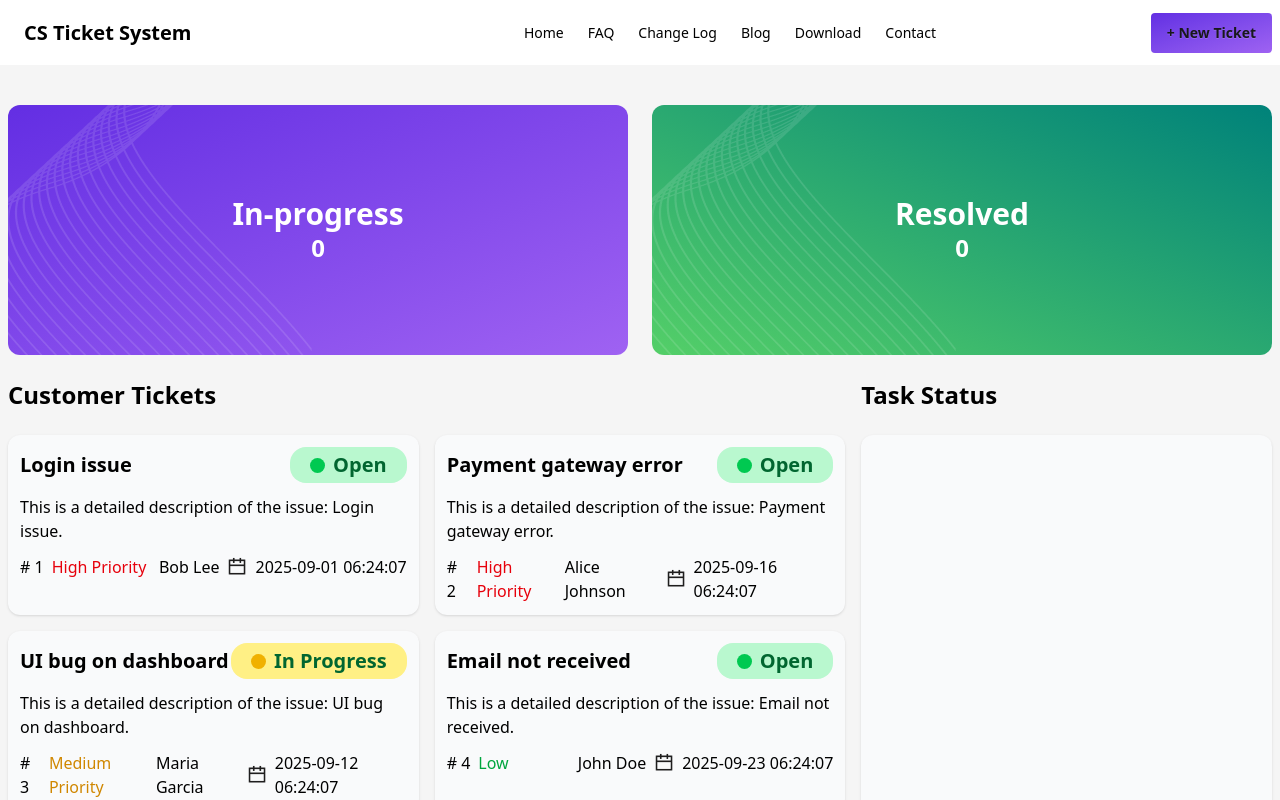
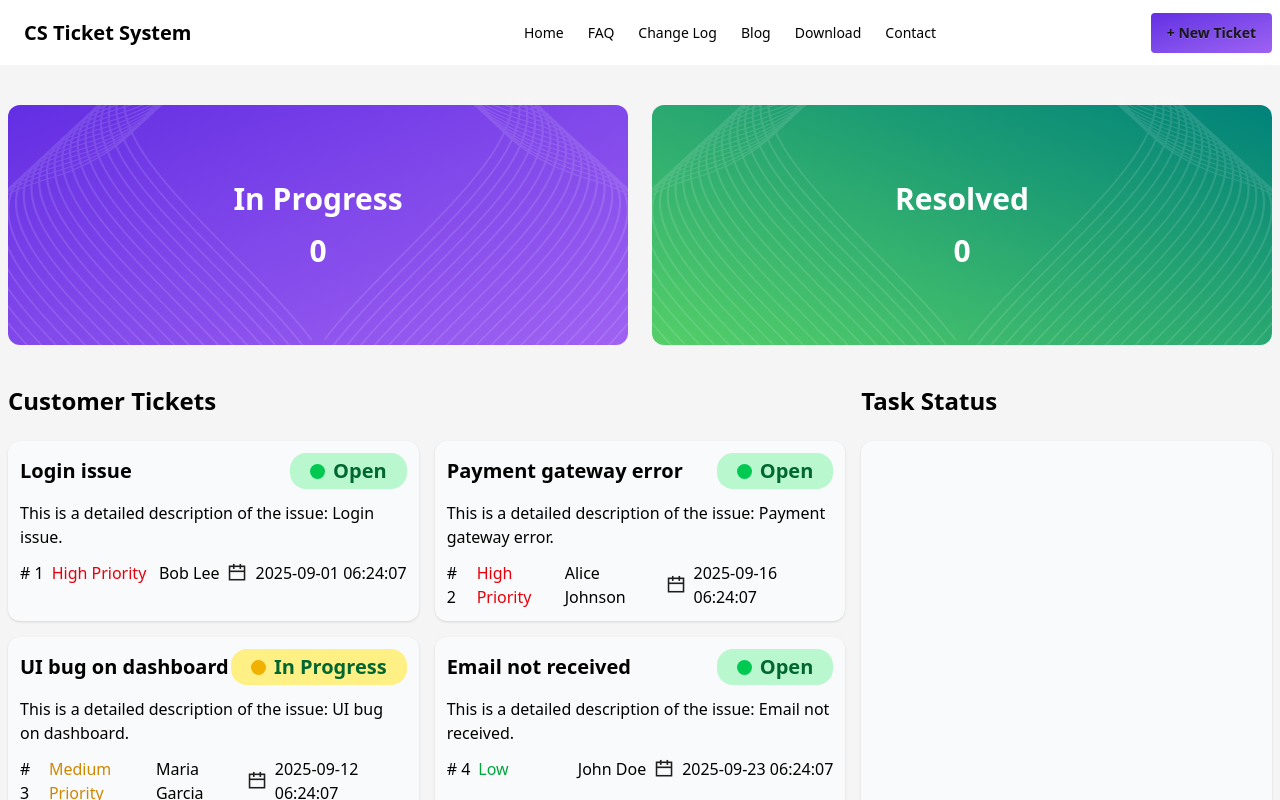
Before and after one commit to getSohelRana/customer-support-ticket, a React (Vite) app: page / in a window 1280 px wide. Shown: the top 800 px of the page. Built offline with nearby package versions, Linux system fonts and the light colour scheme.

Commit message:
customizes fallback spinner

```diff
--- a/src/App.jsx
+++ b/src/App.jsx
@@ -28,8 +28,8 @@ function App() {
       <Navar></Navar>
       <Banner progress={progress} resolved={resolved}></Banner>
       <SectionTitle></SectionTitle>
-      <Suspense fallback={<div className="flex justify-center items-center h-screen w-screen fixed top-0 left-0 bg-blue bg-opacity-10 z-50">
-        <span className="loading loading-spinner text-warning"></span>
+      <Suspense fallback={<div className="flex justify-center items-center h-screen w-screen fixed top-0 left-0 bg-white bg-opacity-10 z-50">
+        <span className="w-16 h-16 loading loading-ring text-success"></span>
       </div>}>
         <IssueCard task = {task} setTask = {setTask} ticketPromise={ticketPromise} setProgress={setProgress} ></IssueCard>
       </Suspense>
--- a/src/components/Navbar/banner/Banner.jsx
+++ b/src/components/Navbar/banner/Banner.jsx
@@ -1,36 +1,29 @@
 import React from 'react';
 import bgImg from "../../../assets/vector1.png";
-import bgImg2 from "../../../assets/vector2.png";
 
 
-const Banner = ({progress , resolved}) => {
+
+const Banner = ({ progress }) => {
   return (
-    <div className='grid grid-cols-1  sm:grid-cols-2 gap-6 mt-10 container mx-auto px-2'>
-      <div className='rounded-xl'>
-        <div
-          style={{
-            backgroundImage: `url(${bgImg}),  linear-gradient(to bottom right, #632EE3, #9F62F2)`,
-            backgroundPosition: "left bottom,  right bottom",
-            backgroundRepeat: "no-repeat",
-          }}
-          className="h-[250px] w-full text-white p-4 rounded-xl flex flex-col justify-center items-center"
-        >
-          <p className="text-3xl font-semibold">In-progress</p>
-          <p className="text-2xl font-bold" >{progress}</p>
+    <div className='container mx-auto px-2 my-10'>
+      <div className='grid grid-cols-1  sm:grid-cols-2 gap-6 container mx-auto '>
+        <div style={{
+          backgroundImage: `url(${bgImg}),linear-gradient(to bottom right, #632EE3, #9F62F2)`,
+          backgroundPosition: "left bottom,  right bottom",
+          backgroundRepeat: "no-repeat",
+        }} className='h-[240px] w-full relative flex  flex-col justify-center items-center gap-4 text-white rounded-xl'>
+          <img src={bgImg} alt="" className='absolute bottom-0 right-0 rotate-y-180' />
+          <h2 className='text-3xl font-semibold'>In Progress</h2>
+          <p className='text-3xl font-semibold'>{progress}</p>
         </div>
-      </div>
-
-      <div className='rounded-xl'>
-        <div
-          style={{
-            backgroundImage: `url(${bgImg}),  linear-gradient(to top right, #54CF68, #00827A), url(${bgImg2})`,
-            backgroundPosition: "left bottom,  right bottom, top right",
-            backgroundRepeat: "no-repeat",
-          }}
-          className="h-[250px] w-full text-white p-4 rounded-xl flex flex-col justify-center items-center"
-        >
-          <p className="text-3xl font-semibold">Resolved</p>
-          <p className="text-2xl font-bold" >{resolved}</p>
+        <div style={{
+          backgroundImage: `url(${bgImg}),linear-gradient(to top right, #54CF68, #00827A)`,
+          backgroundPosition: "left bottom,  right bottom",
+          backgroundRepeat: "no-repeat",
+        }} className='h-[240px] w-full relative flex  flex-col justify-center items-center gap-4 text-white rounded-xl'>
+          <img src={bgImg} alt="" className='absolute bottom-0 right-0 rotate-y-180' />
+          <h2 className='text-3xl font-semibold'>Resolved</h2>
+          <p className='text-3xl font-semibold'>0</p>
         </div>
       </div>
     </div>
@@ -38,3 +31,4 @@ const Banner = ({progress , resolved}) => {
 };
 
 export default Banner;
+// {progress}
```
